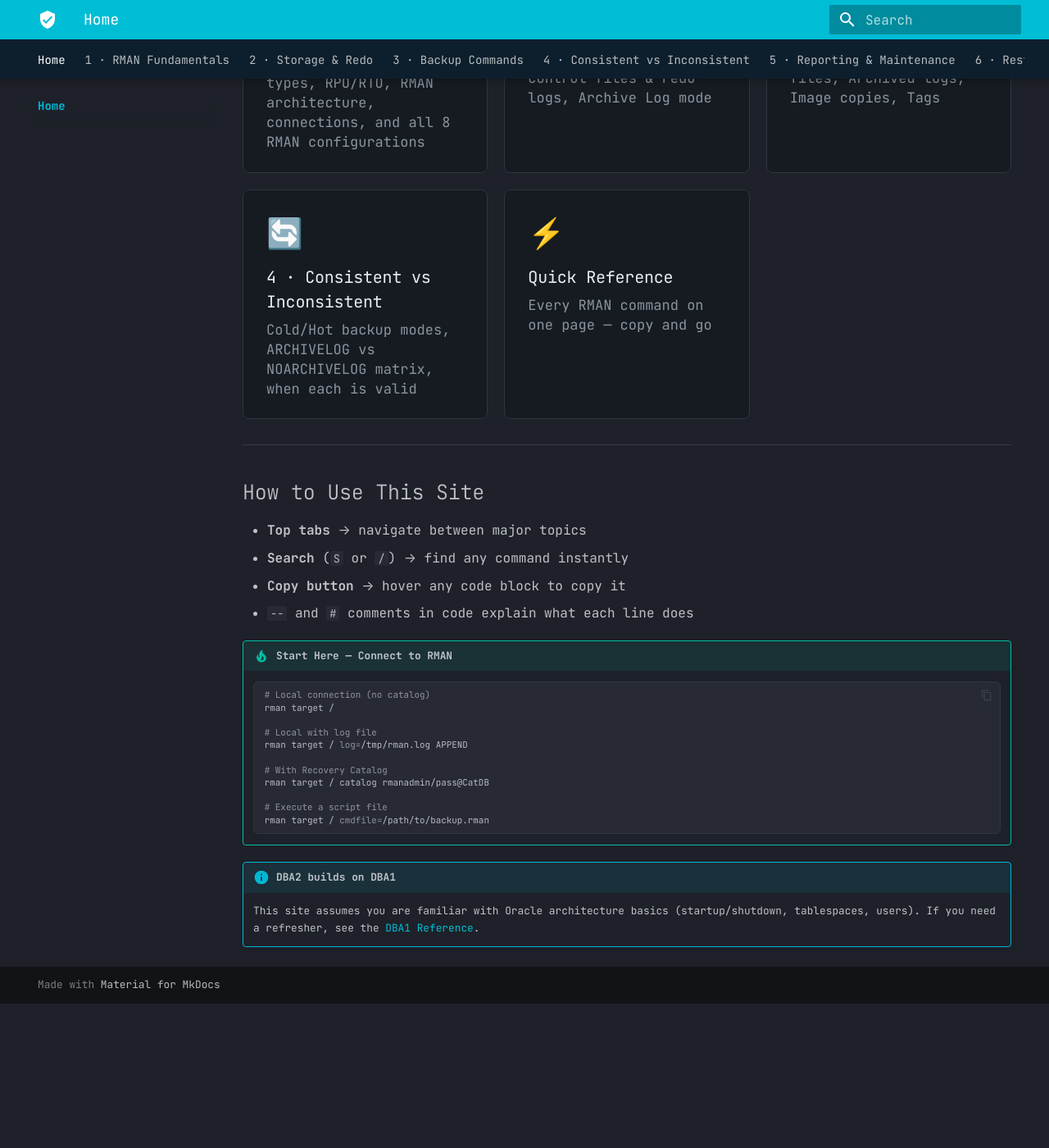
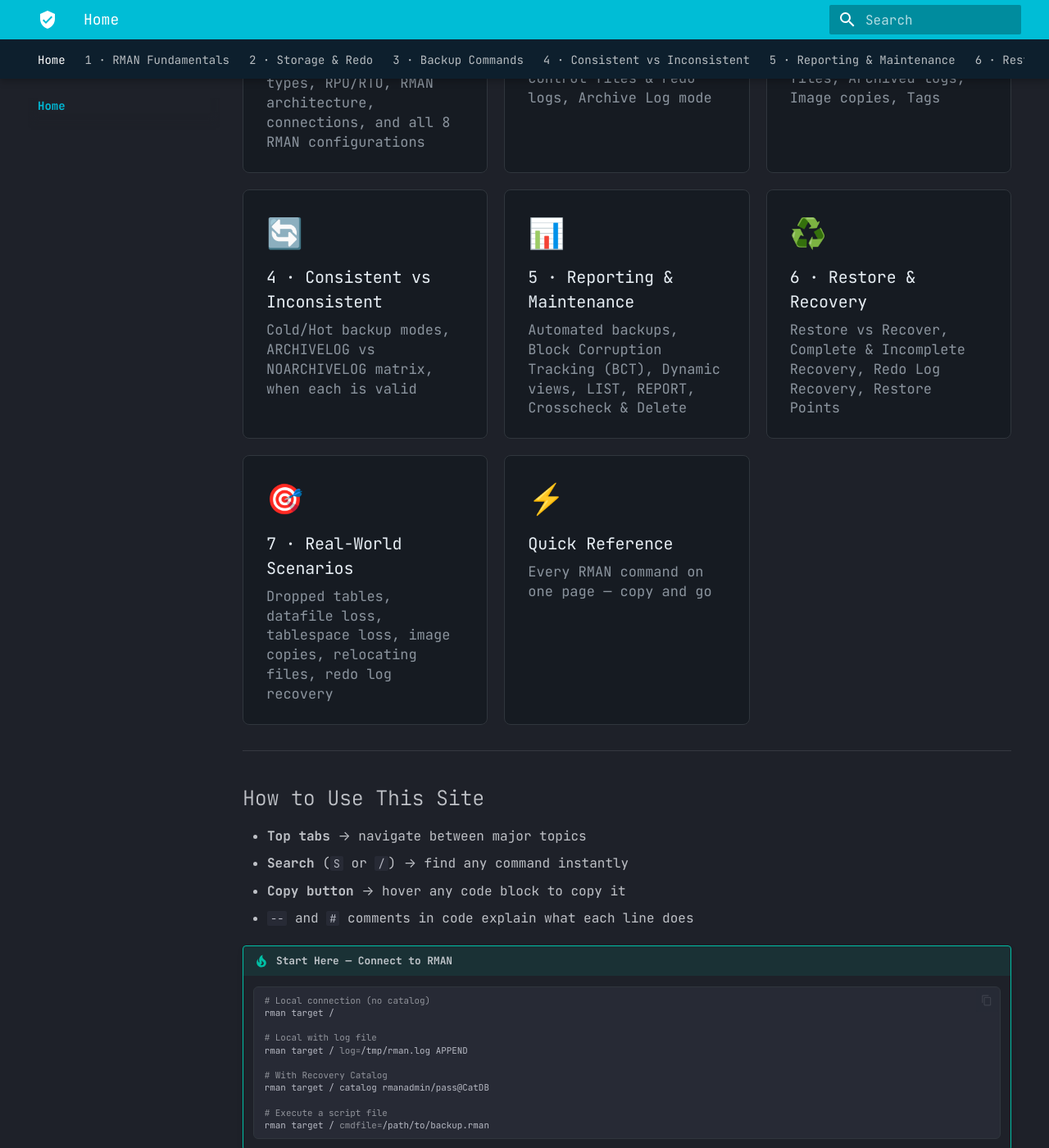
Before and after one commit to ahmedr0001/oracle-dba2-ref, an MkDocs documentation site: the page built from docs/index.md, in a window 1280 px wide and 1400 px high, scrolled down 510 px. Shown: the whole window at 82% size. Built offline with MkDocs 1.6.1 and Material for MkDocs 9.7.7, drawn with Linux system fonts in a browser that asks for light colours; before the commit the page ends 1734 px from its top, so only the background shows below that.

Commit message:
FiX HOME PAGE

```diff
--- a/docs/index.md
+++ b/docs/index.md
@@ -35,6 +35,24 @@ hide:
 <p>Cold/Hot backup modes, ARCHIVELOG vs NOARCHIVELOG matrix, when each is valid</p>
 </a>
 
+<a class="card" href="05-reporting-maintenance/">
+<div class="card-icon">📊</div>
+<h3>5 · Reporting & Maintenance</h3>
+<p>Automated backups, Block Corruption Tracking (BCT), Dynamic views, LIST, REPORT, Crosscheck & Delete</p>
+</a>
+
+<a class="card" href="06-restore-recover/">
+<div class="card-icon">♻️</div>
+<h3>6 · Restore & Recovery</h3>
+<p>Restore vs Recover, Complete & Incomplete Recovery, Redo Log Recovery, Restore Points</p>
+</a>
+
+<a class="card" href="07-scenarios/">
+<div class="card-icon">🎯</div>
+<h3>7 · Real-World Scenarios</h3>
+<p>Dropped tables, datafile loss, tablespace loss, image copies, relocating files, redo log recovery</p>
+</a>
+
 <a class="card" href="quick-reference/">
 <div class="card-icon">⚡</div>
 <h3>Quick Reference</h3>
```
